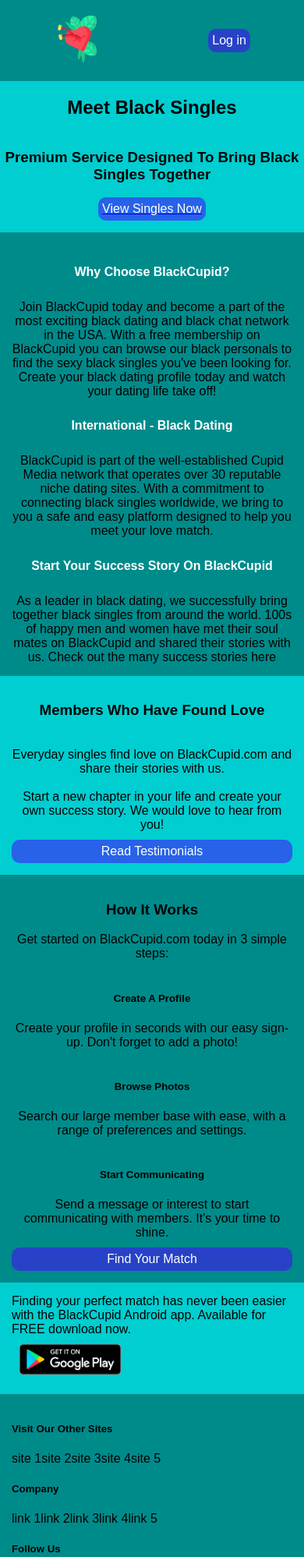
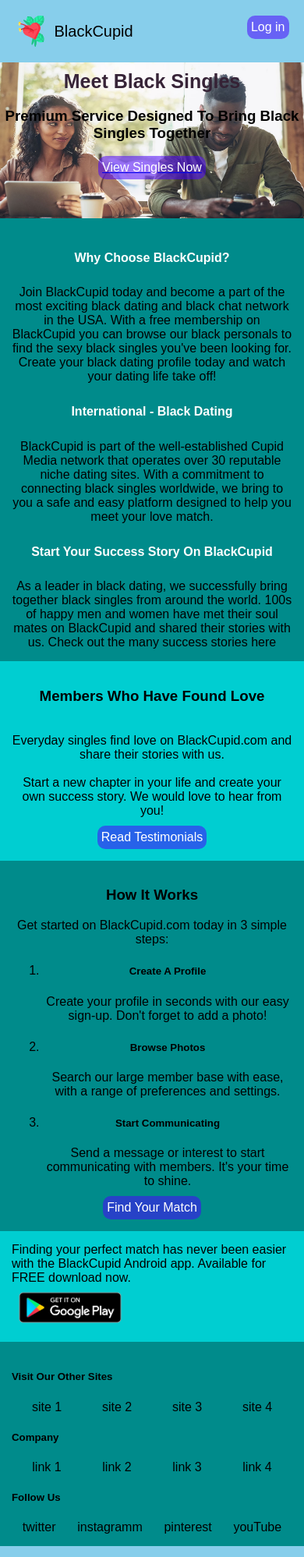
Before and after one commit to viktoriakaminskaja/TestProject, a plain HTML site: page index.html in a window 390 px wide. Shown: the top 1997 px of the page at 78% size. Drawn offline with Linux system fonts and the light colour scheme.

Commit message:
styling tablet width

```diff
--- a/index.html
+++ b/index.html
@@ -4,14 +4,16 @@
     <meta charset="UTF-8" />
     <meta name="viewport" content="width=device-width, initial-scale=1.0" />
     <link rel="stylesheet" href="style.css" />
-    <title>Black Dating</title>
+    <title>Black Dating&#9829;</title>
   </head>
   <body>
     <header class="page__header">
       <nav class="header__nav">
-        <a href="index.html">
-          <img src="./img/heart.svg" alt="logo" class="nav__logo" />
-        </a>
+        <div class="nav__wrapper">
+          <img class="nav__logo" src="./img/heart.svg" alt="Logo" />
+          <a class="nav__link" href="index.html">BlackCupid</a>
+        </div>
+
         <button class="nav__btn btn">Log in</button>
       </nav>
     </header>
@@ -82,30 +84,29 @@
         <h3>How It Works</h3>
         <p>Get started on BlackCupid.com today in 3 simple steps:</p>
         <ul class="works__list">
-          <li>
-            <img src="#" alt="" />
+          <ol>
+            <li class="list__item">
               <h5>Create A Profile</h5>
               <p>
-              Create your profile in seconds with our easy sign-up. Don't forget
-              to add a photo!
+                Create your profile in seconds with our easy sign-up. Don't
+                forget to add a photo!
               </p>
             </li>
-          <li>
-            <img src="#" alt="" />
+            <li class="list__item">
               <h5>Browse Photos</h5>
               <p>
                 Search our large member base with ease, with a range of
                 preferences and settings.
               </p>
             </li>
-          <li>
-            <img src="#" alt="" />
+            <li class="list__item">
               <h5>Start Communicating</h5>
               <p>
                 Send a message or interest to start communicating with members.
                 It's your time to shine.
               </p>
             </li>
+          </ol>
         </ul>
         <button class="works__btn btn">Find Your Match</button>
       </section>
@@ -122,31 +123,28 @@
         <li>
           <h5>Visit Our Other Sites</h5>
           <ul class="footer__links">
-            <li>site 1</li>
-            <li>site 2</li>
-            <li>site 3</li>
-            <li>site 4</li>
-            <li>site 5</li>
+            <li class="footer__links-item">site 1</li>
+            <li class="footer__links-item">site 2</li>
+            <li class="footer__links-item">site 3</li>
+            <li class="footer__links-item">site 4</li>
           </ul>
         </li>
         <li>
           <h5>Company</h5>
           <ul class="footer__links">
-            <li>link 1</li>
-            <li>link 2</li>
-            <li>link 3</li>
-            <li>link 4</li>
-            <li>link 5</li>
+            <li class="footer__links-item">link 1</li>
+            <li class="footer__links-item">link 2</li>
+            <li class="footer__links-item">link 3</li>
+            <li class="footer__links-item">link 4</li>
           </ul>
         </li>
         <li>
           <h5>Follow Us</h5>
           <ul class="footer__links">
-            <li>twitter</li>
-            <li>instagramm</li>
-            <li>pinterest</li>
-            <li>google+</li>
-            <li>youTube</li>
+            <li class="footer__links-item">twitter</li>
+            <li class="footer__links-item">instagramm</li>
+            <li class="footer__links-item">pinterest</li>
+            <li class="footer__links-item">youTube</li>
           </ul>
         </li>
       </ul>
--- a/style.css
+++ b/style.css
@@ -3,6 +3,8 @@
   padding: 0;
   margin: 0;
   font-family: Arial, Helvetica, sans-serif;
+  background-color: #87ceeb;
+  min-width: 320px;
 }
 ul {
   list-style: none;
@@ -17,20 +19,28 @@
 }
 
 /* HEADER */
-.page__header {
-  background: darkcyan;
+.nav__wrapper {
+  display: flex;
+  align-items: center;
 }
-
+.nav__link {
+  font-size: 20px;
+  text-decoration: none;
+  color: black;
+  padding-left: 10px;
+}
 .header__nav {
   padding-top: 20px;
   padding-bottom: 20px;
+  padding-left: 5%;
+  padding-right: 5%;
   display: flex;
-  justify-content: space-around;
-  align-items: center;
+  justify-content: space-between;
 }
+
 .nav__logo {
-  width: 60px;
-  height: 60px;
+  width: 40px;
+  height: 40px;
 }
 .btn {
   padding: 0;
@@ -38,6 +48,8 @@
   color: rgb(255, 255, 255);
   font-size: 16px;
   width: auto;
+  max-width: 250px;
+
   height: 30px;
   background: rgba(76, 0, 255, 0.521);
   border: none;
@@ -47,13 +59,22 @@
 }
 
 /* MAIN */
+.article__title {
+  margin: 0;
+  margin-top: 10px;
+  color: #352135fc;
+  font-size: 25px;
+}
 .main__article {
   display: flex;
   flex-direction: column;
   align-items: center;
   text-align: center;
   background: darkturquoise;
-  padding-bottom: 15px;
+  background: url(./img/dating.jpg);
+  background-size: 80%;
+  background-repeat: round;
+  min-height: 200px;
 }
 .main__about {
   padding: 15px;
@@ -71,6 +92,7 @@
 .main__testimonials {
   display: flex;
   flex-direction: column;
+  align-items: center;
   background: darkturquoise;
   padding: 15px;
   text-align: center;
@@ -81,6 +103,7 @@
 .main__works {
   display: flex;
   flex-direction: column;
+  align-items: center;
   background: darkcyan;
   padding: 15px;
   text-align: center;
@@ -107,5 +130,41 @@
 }
 .footer__links {
   display: flex;
-  flex-wrap: wrap;
+  justify-content: space-around;
 }
+
+/* TABLET */
+
+@media (min-width: 768px) {
+  .about__list {
+    flex-direction: row;
+    background: greenyellow;
+  }
+  .main__article {
+    background-size: 100%;
+    background-repeat: round;
+    min-height: 300px;
+  }
+  .footer__list {
+    flex-direction: row;
+    justify-content: space-around;
+  }
+  .footer__links {
+    flex-direction: column;
+  }
+  .footer__links-item {
+    padding-top: 5px;
+    padding-bottom: 5px;
+    color: black;
+    text-transform: capitalize;
+    text-decoration: underline;
+  }
+}
+
+/* DESKTOP */
+
+@media (min-width: 1000px) {
+  .about__list {
+    background: rgb(238, 47, 255);
+  }
+}
```
Also changed, not shown: img/dating.jpg (added). Lines whose indentation alone changed are shown as unchanged.
